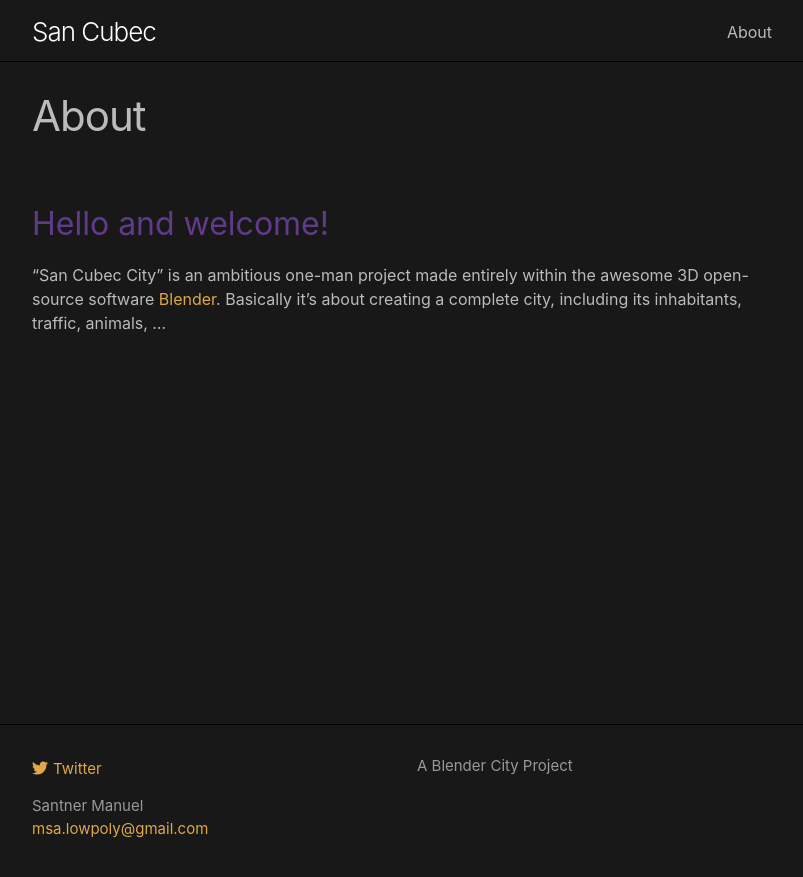
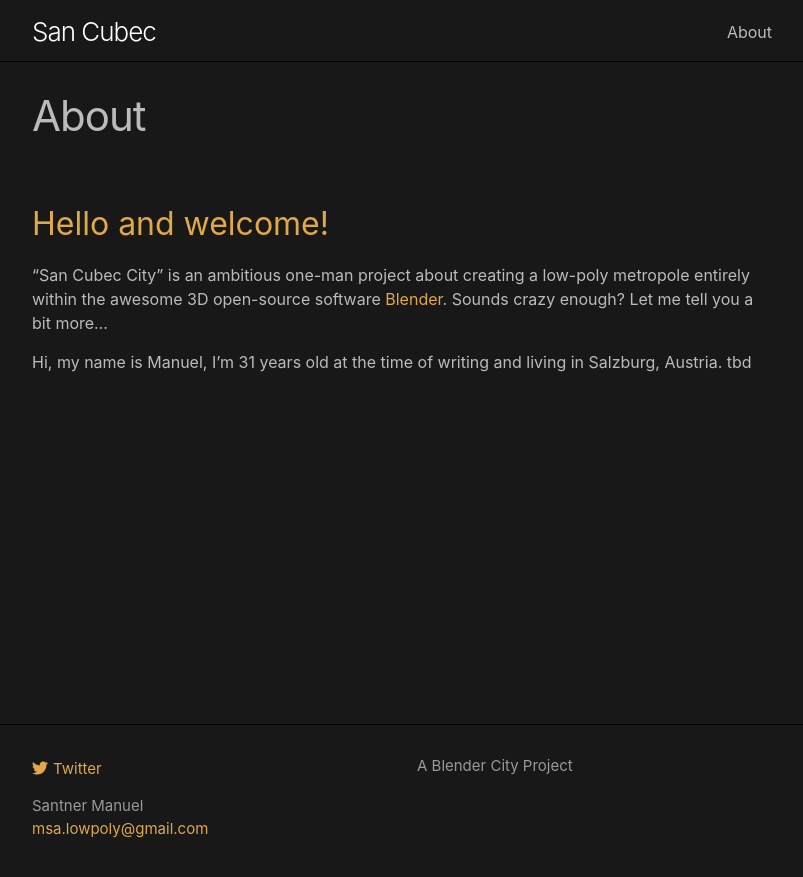
Before and after one commit to kant/san_cubec_blog, a Jekyll site: the page built from about.md, in a window 1280 px wide. Shown: the top 877 px of the page, without its empty margins (238-1041 px from the left). Built offline with Jekyll 4.4.1, drawn with Linux system fonts in a browser that asks for light colours.

Commit message:
edit custom head & about page

```diff
--- a/_includes/custom-head.html
+++ b/_includes/custom-head.html
@@ -6,4 +6,4 @@
 {% endcomment %}
 
 <link rel="shortcut icon" type="image/png"
-      href="{{ "https://mysticalcone.github.io/sancubec_blog/assets/images/favicon.png"  | absolute_url }}">
+      href="{{ "https://msantner.github.io/san_cubec_blog/assets/images/favicon.png"  | absolute_url }}">
--- a/about.md
+++ b/about.md
@@ -4,9 +4,11 @@ title: About
 permalink: /about/
 ---
 
-## <span style = "color:#623b88"> Hello and welcome! </span>
+## <span style = "color:#e1a846"> Hello and welcome! </span>
 
-"San Cubec City" is an ambitious one-man project made entirely within the awesome 3D open-source software [Blender][id1]. Basically it's about creating a complete city, including its inhabitants, traffic, animals, ...
+"San Cubec City" is an ambitious one-man project about creating a low-poly metropole entirely within the awesome 3D open-source software [Blender][id1]. Sounds crazy enough? Let me tell you a bit more...
+
+Hi, my name is Manuel, I'm 31 years old at the time of writing and living in Salzburg, Austria. tbd
 
 
 [id1]: https://www.blender.org/
```
